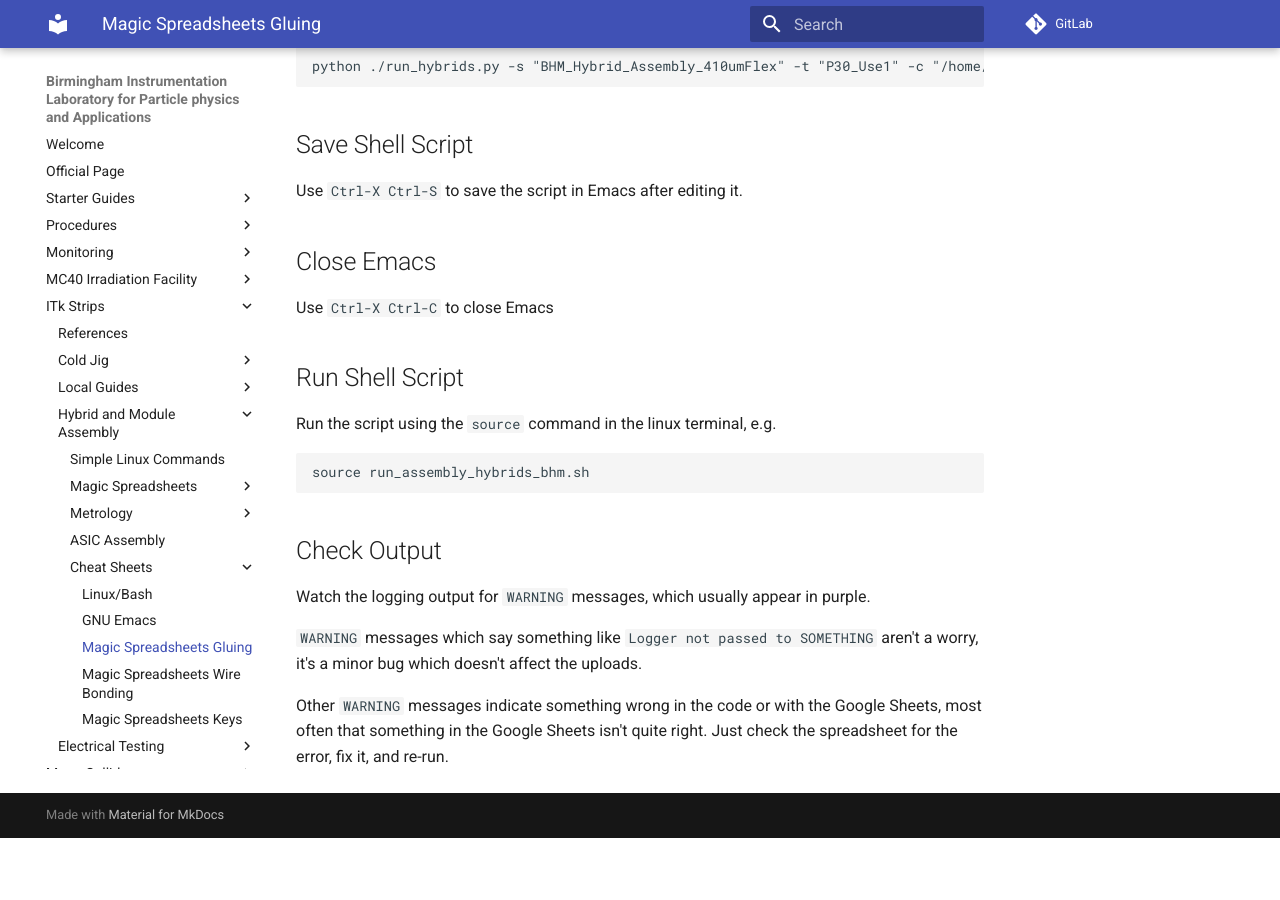
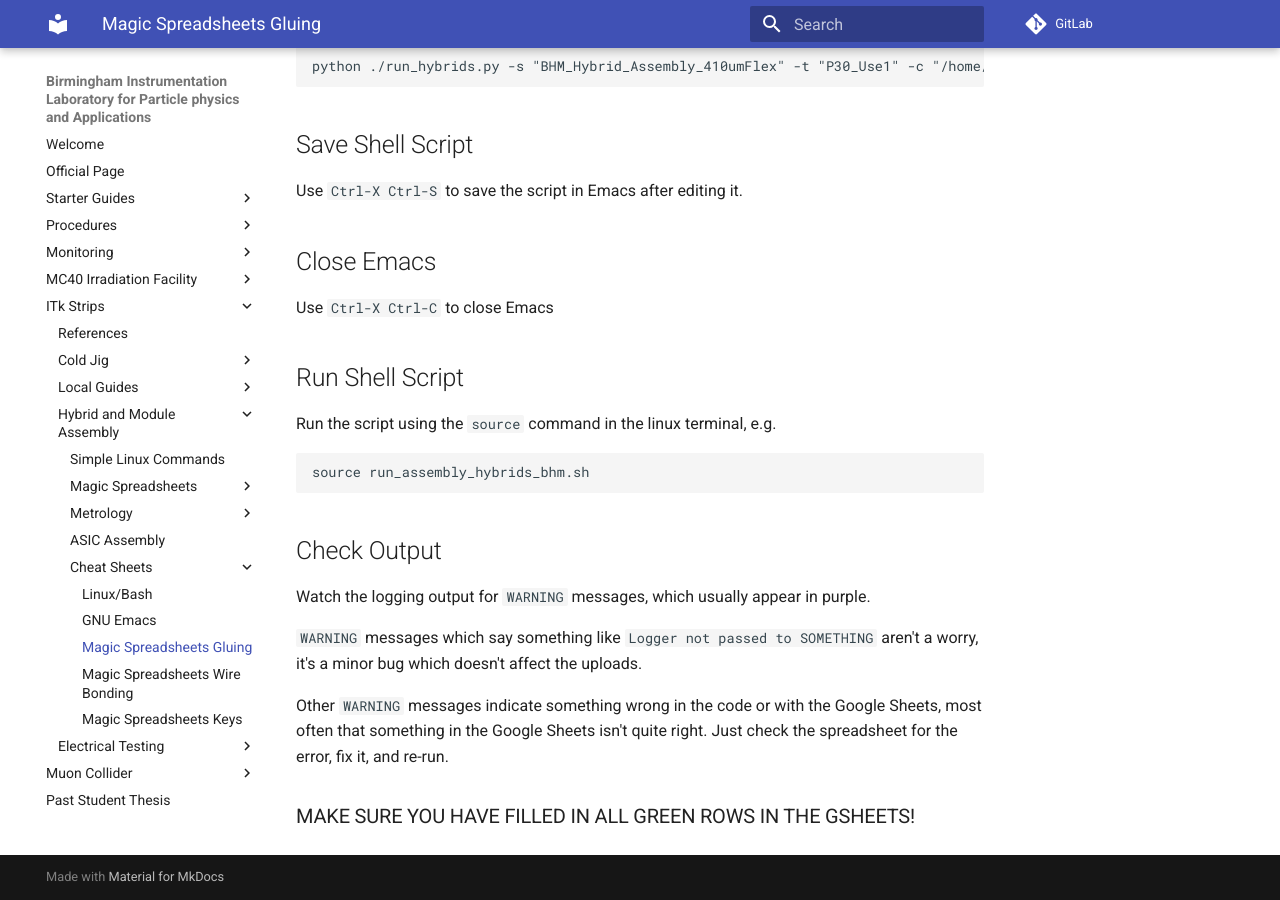
Before and after one commit to BILPAware/wiki, an MkDocs documentation site: the page built from docs/itkstrips/hybrid_and_module_building/cheatsheets/cs_magicspreadsheets_assembly.md, in a window 1280 px wide and 900 px high, scrolled down 826 px. Built offline with MkDocs 1.6.1 and Material for MkDocs 9.7.7, drawn with Linux system fonts in a browser that asks for light colours; before the commit the page ends 1664 px from its top, so only the background shows below that.

Commit message:
Added warning line to assembly spreadsheets cheatsheets

```diff
--- a/docs/itkstrips/hybrid_and_module_building/cheatsheets/cs_magicspreadsheets_assembly.md
+++ b/docs/itkstrips/hybrid_and_module_building/cheatsheets/cs_magicspreadsheets_assembly.md
@@ -39,3 +39,5 @@ Watch the logging output for `WARNING` messages, which usually appear in purple.
 `WARNING` messages which say something like `Logger not passed to SOMETHING` aren't a worry, it's a minor bug which doesn't affect the uploads.
 
 Other `WARNING` messages indicate something wrong in the code or with the Google Sheets, most often that something in the Google Sheets isn't quite right. Just check the spreadsheet for the error, fix it, and re-run.
+
+###  MAKE SURE YOU HAVE FILLED IN ALL GREEN ROWS IN THE GSHEETS!
```
